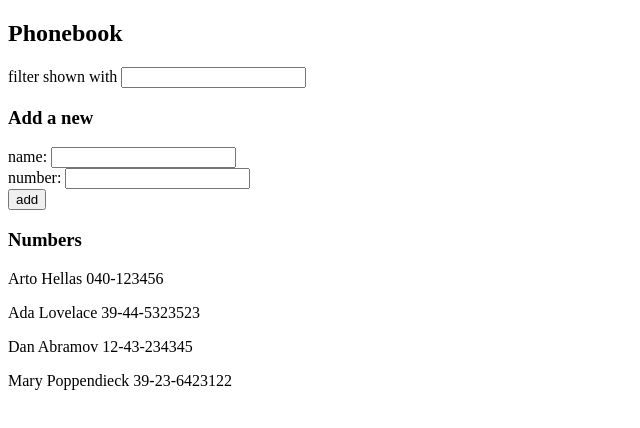
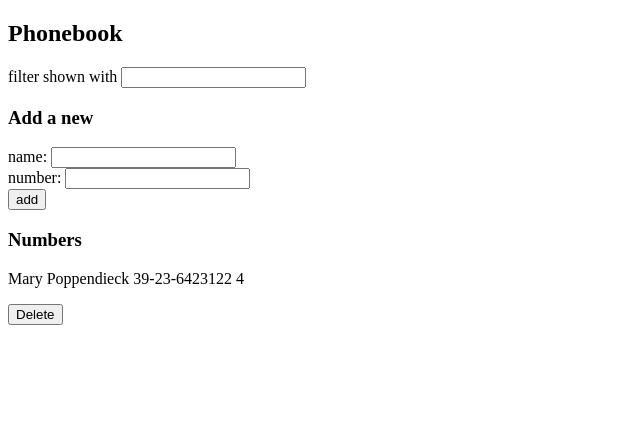
Before and after one commit to joonasyr/full-stack-open, a React (Vite) app in the folder part2/phonebook/: page / in a window 1280 px wide. Shown: the top 428 px of the page, without its empty margins (0-640 px from the left). Built offline with nearby package versions, Linux system fonts and the light colour scheme; data requests are answered from the project's data file.

Commit message:
2.13 & 2.14 done

```diff
--- a/part2/phonebook/db.json
+++ b/part2/phonebook/db.json
@@ -1,24 +1,9 @@
 {
   "persons": [
-    {
-      "name": "Arto Hellas",
-      "number": "040-123456",
-      "id": "1"
-    },
-    {
-      "name": "Ada Lovelace",
-      "number": "39-44-5323523",
-      "id": "2"
-    },
-    {
-      "name": "Dan Abramov",
-      "number": "12-43-234345",
-      "id": "3"
-    },
     {
       "name": "Mary Poppendieck",
       "number": "39-23-6423122",
       "id": "4"
     }
-	]
+  ]
 }
--- a/part2/phonebook/src/App.jsx
+++ b/part2/phonebook/src/App.jsx
@@ -37,6 +37,15 @@ const App = () => {
 		}
 	}
 
+	const handleDelete = (id)  => {
+		const person = persons.find(p => p.id === id)
+		if (window.confirm(`Delete ${person.name}?`)) {
+			personService.deletePerson(person.id).then(() => {
+				setPersons(persons.filter(p => p.id !== id))
+			})
+		}
+	}
+
 	const isDuplicate = (name) => {
 		return persons.some(person => person.name === name)
 	}
@@ -57,7 +66,7 @@ const App = () => {
 			<h3>Add a new</h3>
 			<PersonForm handleSubmit={handleSubmit} newName={newName} handleNameChange={handleNameChange} newNumber={newNumber} handleNumberChange={handleNumberChange} isDuplicate={isDuplicate} />
 			<h3>Numbers</h3>
-			<Persons persons={persons} filter={filter} />
+			<Persons persons={persons} filter={filter} deletePerson={handleDelete} />
 		</div>
       )
 }
--- a/part2/phonebook/src/components/Persons.tsx
+++ b/part2/phonebook/src/components/Persons.tsx
@@ -1,7 +1,18 @@
 const Persons = (props) => {
-	return ( <div>
-			{props.persons.filter(person => person.name.toLowerCase().includes(props.filter.toLowerCase()) || person.number.includes(props.filter)).map(person => <p key={person.id}>{person.name} {person.number}</p>)}
-		</div>
+	return (
+		<div>
+		{props.persons
+  .filter(person =>
+    person.name.toLowerCase().includes(props.filter.toLowerCase()) ||
+    person.number.includes(props.filter)
+  )
+  .map(person => (
+    <div key={person.id}>
+      <p>{person.name} {person.number} {person.id}</p>
+      <button onClick={() => props.deletePerson(person.id)}>Delete</button>
+    </div>
+  ))}
+</div>
 	)
 }
 export default Persons
--- a/part2/phonebook/src/services/personService.tsx
+++ b/part2/phonebook/src/services/personService.tsx
@@ -11,6 +11,11 @@ const create = newObject => {
 	return request.then(response => response.data)
 }
 
+const deletePerson = id => {
+	const request = axios.delete(`${baseUrl}/${id}`)
+	return request.then(response => response.data)
+}
+
 const update = () => {}
 
-export default {getAll, create}
+export default {getAll, create, deletePerson}
```
